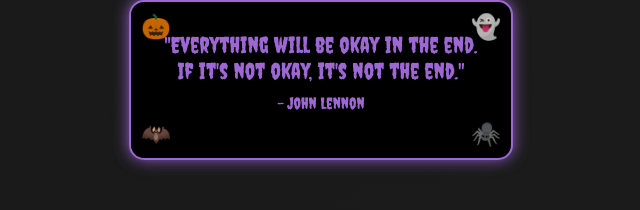
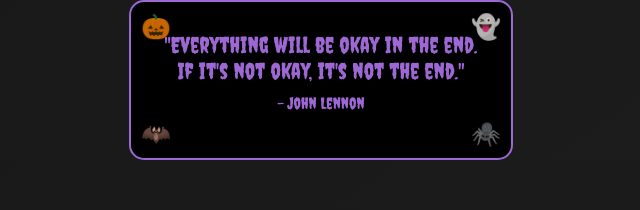
Before and after one commit to milkygingers/notionquote, a plain HTML site: page index.html in a window 1280 px wide. Shown: the whole page, without its empty margins (319-959 px from the left). Drawn offline with Linux system fonts and the light colour scheme.

Commit message:
Update index.html

```diff
--- a/index.html
+++ b/index.html
@@ -25,7 +25,7 @@
             background-color: #000000; /* Inner background color */
             border-radius: 15px; /* Rounded corners for the container */
             padding: 30px; /* Add padding to keep emojis inside */
-            box-shadow: 0 0 15px #9d68d3, 0 4px 8px rgba(0, 0, 0, 0.5); /* Added glow effect */
+
             border: 2px solid #9d68d3; /* Purple border */
             color: #9d68d3;
         }
```
